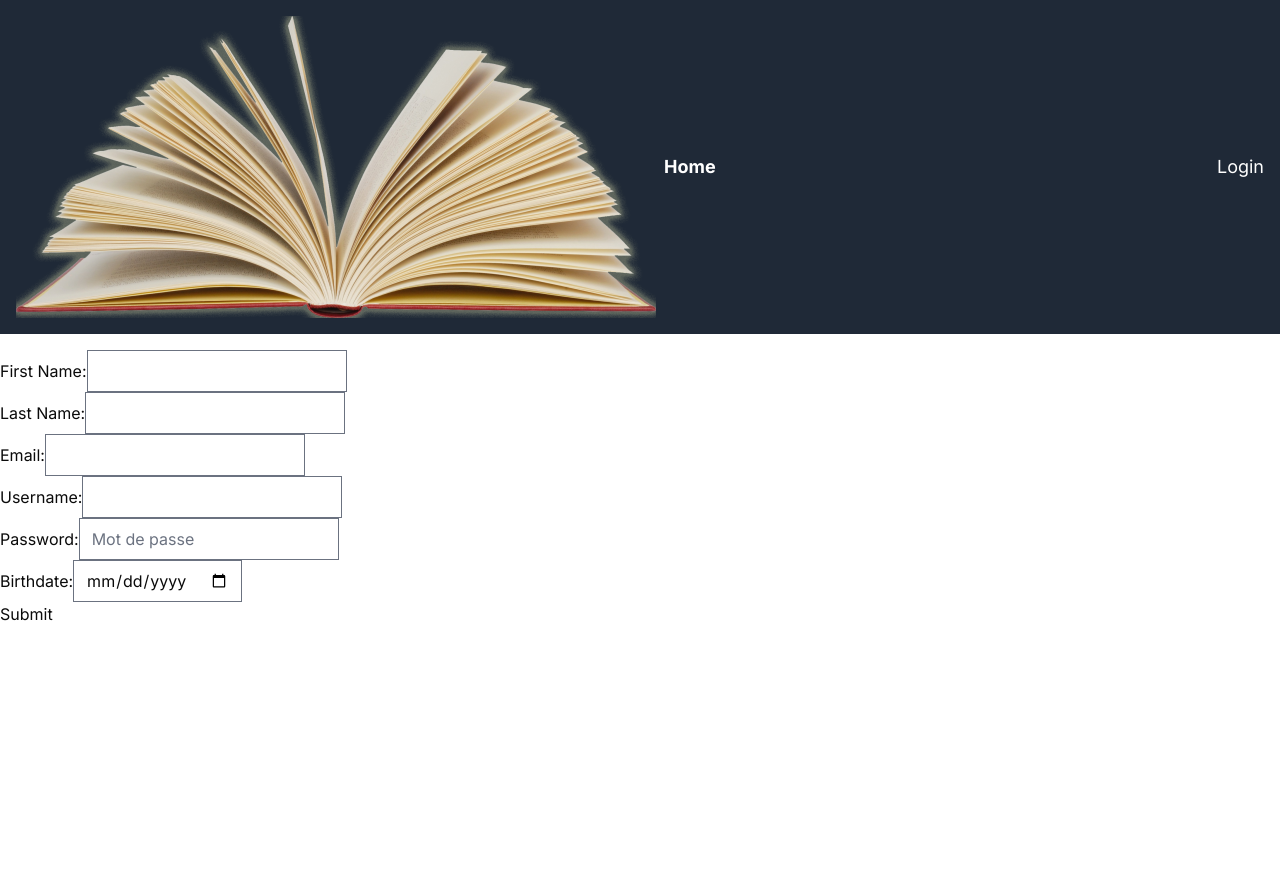
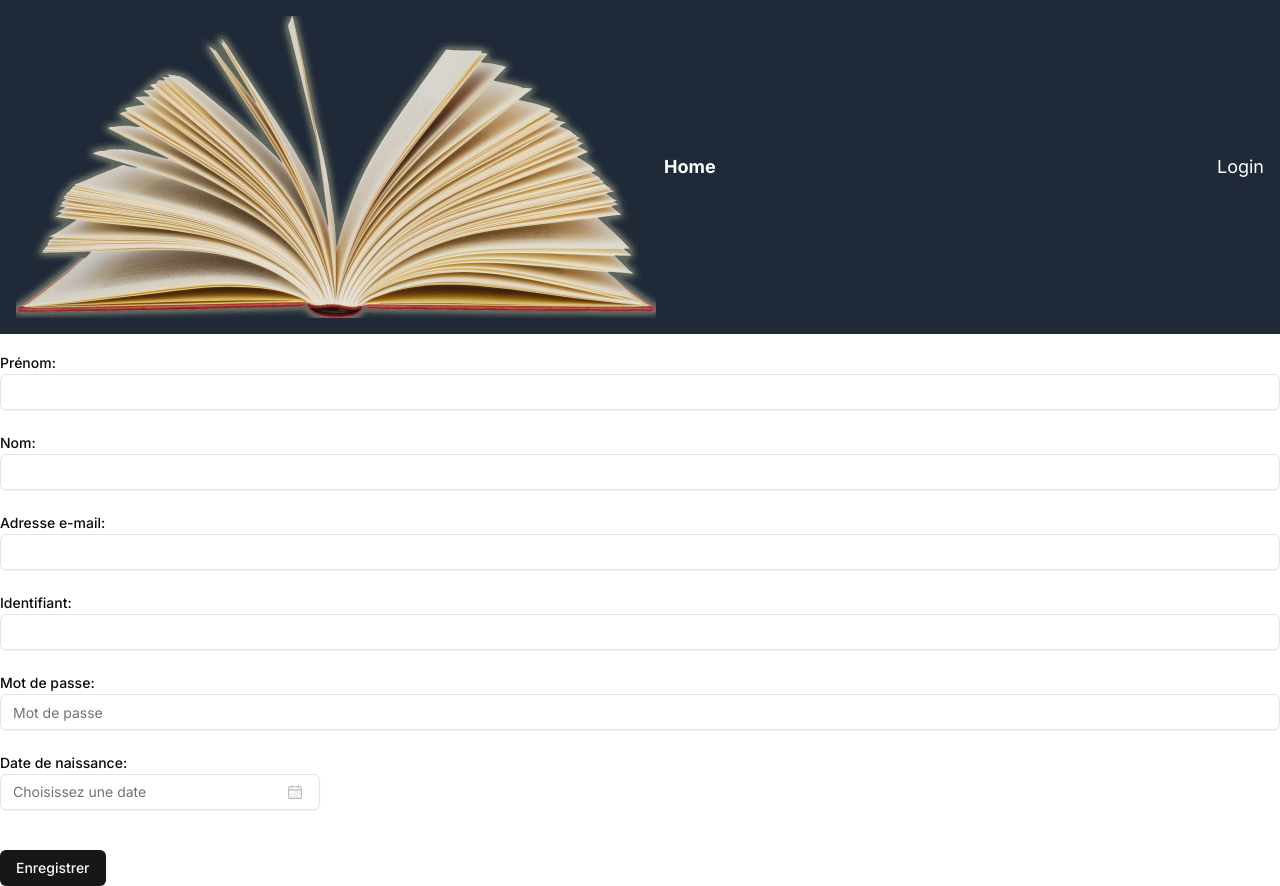
Before and after one commit to tomtomysteria/blog-frontend, a Next.js app: page /register in a window 1280 px wide. Before the commit the page ends 800 px from the top, so only its background shows below. Built offline with nearby package versions, Linux system fonts and the light colour scheme; no server answers.

Commit message:
feat(ui): replace basic components in forms by shadcn components

```diff
--- a/src/components/ArticleForm.tsx
+++ b/src/components/ArticleForm.tsx
@@ -4,10 +4,16 @@ import Editor from '@/components/Editor';
 import { ResponseUser } from '@/models/userTypes';
 import { ResponseCategory } from '@/models/categoryTypes';
 import { Article, ArticleFormValues } from '@/models/articleTypes';
-import { logFormErrors } from '@/utils/errorUtils';
+import { formHasErrors, logFormErrors } from '@/utils/errorUtils';
 import { zodResolver } from '@hookform/resolvers/zod';
 import { ArticleFormValuesSchema } from '@/models/articleSchemas';
 import { cleanHtmlContent } from '@/utils/textUtils';
+import { Button } from './ui/button';
+import { Label } from './ui/label';
+import { Input } from './ui/input';
+import SelectCustom from './SelectCustom';
+import { Alert } from './ui/alert';
+import ErrorAlert from './ErrorAlert';
 
 type ArticleFormProps = {
   onSubmit: SubmitHandler<ArticleFormValues>;
@@ -42,12 +48,14 @@ const ArticleForm: React.FC<ArticleFormProps> = ({
   return (
     <form onSubmit={handleSubmit(onSubmit)}>
       <div>
-        <label>Titre:</label>
-        <input {...register('title')} />
-        {errors.title && <p>{errors.title.message}</p>}
+        <Label>Titre:</Label>
+        <Input {...register('title')} />
+        {errors.title && (
+          <Alert variant="noBorder">{errors.title.message}</Alert>
+        )}
       </div>
-      <div className="my-5">
-        <label>Contenu:</label>
+      <div className="mt-5">
+        <Label>Contenu:</Label>
         <Controller
           name="content"
           control={control}
@@ -58,45 +66,44 @@ const ArticleForm: React.FC<ArticleFormProps> = ({
             />
           )}
         />
-        {errors.content && <p>{errors.content.message}</p>}
+        {errors.content && (
+          <Alert variant="noBorder">{errors.content.message}</Alert>
+        )}
       </div>
-      <div>
-        <label>Auteur:</label>
-        <Controller
+      <div className="mt-5">
+        <Label>Auteur:</Label>
+        <SelectCustom
           name="authorId"
           control={control}
-          render={({ field }) => (
-            <select {...field}>
-              <option value="">Sélectionnez un auteur</option>
-              {authors.map((author) => (
-                <option key={author.id} value={author.id}>
-                  {author.username}
-                </option>
-              ))}
-            </select>
-          )}
+          context="Sélectionnez un auteur"
+          items={authors}
+          getItemValue={(author) => author.id}
+          getItemLabel={(author) => author.username}
         />
-        {errors.authorId && <p>{errors.authorId.message}</p>}
+        {errors.authorId && (
+          <Alert variant="noBorder">{errors.authorId.message}</Alert>
+        )}
       </div>
-      <div>
-        <label>Catégorie:</label>
-        <Controller
+      <div className="mt-5">
+        <Label>Catégorie:</Label>
+        <SelectCustom
           name="categoryId"
           control={control}
-          render={({ field }) => (
-            <select {...field}>
-              <option value="">Sélectionnez une catégorie</option>
-              {categories.map((category) => (
-                <option key={category.id} value={category.id}>
-                  {category.name}
-                </option>
-              ))}
-            </select>
-          )}
+          context="Sélectionnez une catégorie"
+          items={categories}
+          getItemValue={(category) => category.id}
+          getItemLabel={(category) => category.name}
         />
-        {errors.categoryId && <p>{errors.categoryId.message}</p>}
+        {errors.categoryId && (
+          <Alert variant="noBorder">{errors.categoryId.message}</Alert>
+        )}
       </div>
-      <button type="submit">Enregistrer</button>
+
+      {formHasErrors(errors) && <ErrorAlert />}
+
+      <Button type="submit" className="mt-10">
+        Enregistrer
+      </Button>
     </form>
   );
 };
--- a/src/components/CategoryForm.tsx
+++ b/src/components/CategoryForm.tsx
@@ -1,9 +1,15 @@
 import { CategorySchema } from '@/models/categorySchemas';
 import { Category } from '@/models/categoryTypes';
-import { logFormErrors } from '@/utils/errorUtils';
+import { formHasErrors, logFormErrors } from '@/utils/errorUtils';
 import { zodResolver } from '@hookform/resolvers/zod';
 import React from 'react';
 import { useForm, SubmitHandler } from 'react-hook-form';
+import { Button } from './ui/button';
+import { Input } from './ui/input';
+import { Textarea } from './ui/textarea';
+import { Label } from './ui/label';
+import { Alert } from './ui/alert';
+import ErrorAlert from './ErrorAlert';
 
 type CategoryFormProps = {
   onSubmit: SubmitHandler<Category>;
@@ -28,19 +34,26 @@ const CategoryForm: React.FC<CategoryFormProps> = ({
   return (
     <form onSubmit={handleSubmit(onSubmit)}>
       <div>
-        <label>Nom de la catégorie:</label>
-        <input {...register('name')} />
-        {errors.name && <p>{errors.name.message}</p>}
+        <Label>Nom de la catégorie:</Label>
+        <Input {...register('name')} />
+        {errors.name && <Alert variant="noBorder">{errors.name.message}</Alert>}
       </div>
-      <div>
-        <label>Description de la catégorie:</label>
-        <textarea
+      <div className="mt-5">
+        <Label>Description de la catégorie:</Label>
+        <Textarea
           {...register('description')}
           placeholder="Description facultative"
         />
-        {errors.description && <p>{errors.description.message}</p>}
+        {errors.description && (
+          <Alert variant="noBorder">{errors.description.message}</Alert>
+        )}
       </div>
-      <button type="submit">Enregistrer</button>
+
+      {formHasErrors(errors) && <ErrorAlert />}
+
+      <Button type="submit" className="mt-10">
+        Enregistrer
+      </Button>
     </form>
   );
 };
--- a/src/components/UserForm.tsx
+++ b/src/components/UserForm.tsx
@@ -8,7 +8,14 @@ import {
   UpdateUserSchema,
 } from '@/models/userSchemas';
 import { User } from '@/models/userTypes';
-import { logFormErrors } from '@/utils/errorUtils';
+import { formHasErrors, logFormErrors } from '@/utils/errorUtils';
+import { Button } from './ui/button';
+import { Input } from './ui/input';
+import { Label } from './ui/label';
+import SelectCustom from './SelectCustom';
+import { Alert } from './ui/alert';
+import ErrorAlert from './ErrorAlert';
+import DatePickerCustom from './DatePickerCustom';
 
 type UserFormProps = {
   onSubmit: SubmitHandler<User>;
@@ -25,6 +32,7 @@ const UserForm: React.FC<UserFormProps> = ({
 }) => {
   const {
     register,
+    control,
     handleSubmit,
     formState: { errors },
     // getValues,
@@ -54,53 +62,88 @@ const UserForm: React.FC<UserFormProps> = ({
   // Permet d'afficher les éventuelles erreurs retournés par zod à la soumission du formulaire
   logFormErrors(errors);
 
+  type Role = {
+    value: string;
+    label: string;
+  };
+
+  const roles: Role[] = [
+    { value: 'blogger', label: 'Blogger' },
+    { value: 'admin', label: 'Admin' },
+    { value: 'super-admin', label: 'Super Admin' },
+  ];
+
   return (
     // Utiliser handleFormSubmit à la place de onSubmit directement pour transformer les données si besoin
     <form onSubmit={handleSubmit(onSubmit)}>
       <div>
-        <label>First Name:</label>
-        <input {...register('firstname')} />
-        {errors.firstname && <p>{errors.firstname.message}</p>}
+        <Label>Prénom:</Label>
+        <Input {...register('firstname')} />
+        {errors.firstname && (
+          <Alert variant="noBorder">{errors.firstname.message}</Alert>
+        )}
       </div>
-      <div>
-        <label>Last Name:</label>
-        <input {...register('lastname')} />
-        {errors.lastname && <p>{errors.lastname.message}</p>}
+      <div className="mt-5">
+        <Label>Nom:</Label>
+        <Input {...register('lastname')} />
+        {errors.lastname && (
+          <Alert variant="noBorder">{errors.lastname.message}</Alert>
+        )}
       </div>
-      <div>
-        <label>Email:</label>
-        <input {...register('email', {})} />
-        {errors.email && <p>{errors.email.message}</p>}
+      <div className="mt-5">
+        <Label>Adresse e-mail:</Label>
+        <Input {...register('email', {})} />
+        {errors.email && (
+          <Alert variant="noBorder">{errors.email.message}</Alert>
+        )}
       </div>
-      <div>
-        <label>Username:</label>
-        <input {...register('username')} />
-        {errors.username && <p>{errors.username.message}</p>}
+      <div className="mt-5">
+        <Label>Identifiant:</Label>
+        <Input {...register('username')} />
+        {errors.username && (
+          <Alert variant="noBorder">{errors.username.message}</Alert>
+        )}
       </div>
-      <div>
-        <label>Password:</label>
-        <input
+      <div className="mt-5">
+        <Label>Mot de passe:</Label>
+        <Input
           type="password"
           placeholder="Mot de passe"
           {...register('password')}
         />
-        {errors.password && <p>{errors.password.message}</p>}
+        {errors.password && (
+          <Alert variant="noBorder">{errors.password.message}</Alert>
+        )}
       </div>
-      <div>
-        <label>Birthdate:</label>
-        <input type="date" {...register('birthdate')} />
+      <div className="mt-5">
+        <Label>Date de naissance:</Label>
+        <DatePickerCustom name="birthdate" control={control} />
+        {errors.birthdate && (
+          <Alert variant="noBorder">{errors.birthdate.message}</Alert>
+        )}
       </div>
       {isAdmin && (
-        <div>
-          <label>Role:</label>
-          <select {...register('role', { required: true })}>
-            <option value="blogger">Blogger</option>
-            <option value="admin">Admin</option>
-            <option value="super-admin">Super Admin</option>
-          </select>
+        <div className="mt-5">
+          <Label>Rôle:</Label>
+          <SelectCustom
+            name="role"
+            control={control}
+            context="Sélectionnez un rôle"
+            items={roles}
+            getItemValue={(role) => role.value}
+            getItemLabel={(role) => role.label}
+          />
+          {errors.role && (
+            <Alert variant="noBorder">{errors.role.message}</Alert>
+          )}
         </div>
       )}
-      <button type="submit">Submit</button>
+
+      {formHasErrors(errors) && <ErrorAlert />}
+
+      <Button type="submit" className="mt-10">
+        Enregistrer
+      </Button>
     </form>
   );
 };
```
